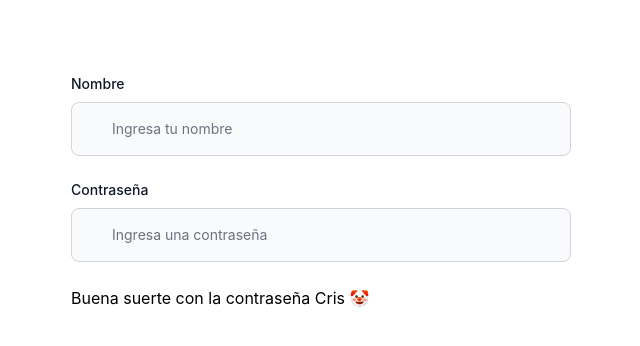
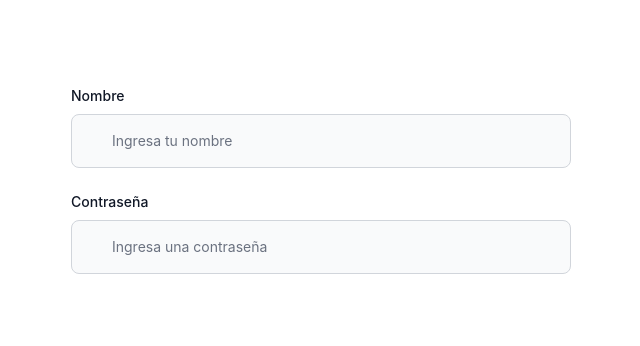
Before and after one commit to DirkGaston/estado-de-componentes-y-eventos, a React (Create React App) app: page / in a window 1280 px wide. Shown: the top 346 px of the page, without its empty margins (319-959 px from the left). Built offline with nearby package versions, Linux system fonts and the light colour scheme.

Commit message:
optimización lógica

```diff
--- a/src/components/Input.jsx
+++ b/src/components/Input.jsx
@@ -2,6 +2,8 @@ import Button from "../components/Button";
 
 const Input = ({ setName, setPassword, name, password }) => {
   const { REACT_APP_CORRECT_PASSWORD } = process.env;
+  const { REACT_APP_DECOY_PASSWORD } = process.env;
+
   return (
     <div className="inputContainer">
       <div className="mb-6">
@@ -38,9 +40,10 @@ const Input = ({ setName, setPassword, name, password }) => {
       </div>
       {password === REACT_APP_CORRECT_PASSWORD ? (
         <Button name={name} password={password} />
-      ) : (
-        "Buena suerte con la contraseña Cris 🤡"
-      )}
+      ) : null}
+      {password === REACT_APP_DECOY_PASSWORD
+        ? "Buena suerte con la contraseña Cris 🤡"
+        : null}
     </div>
   );
 };
```
